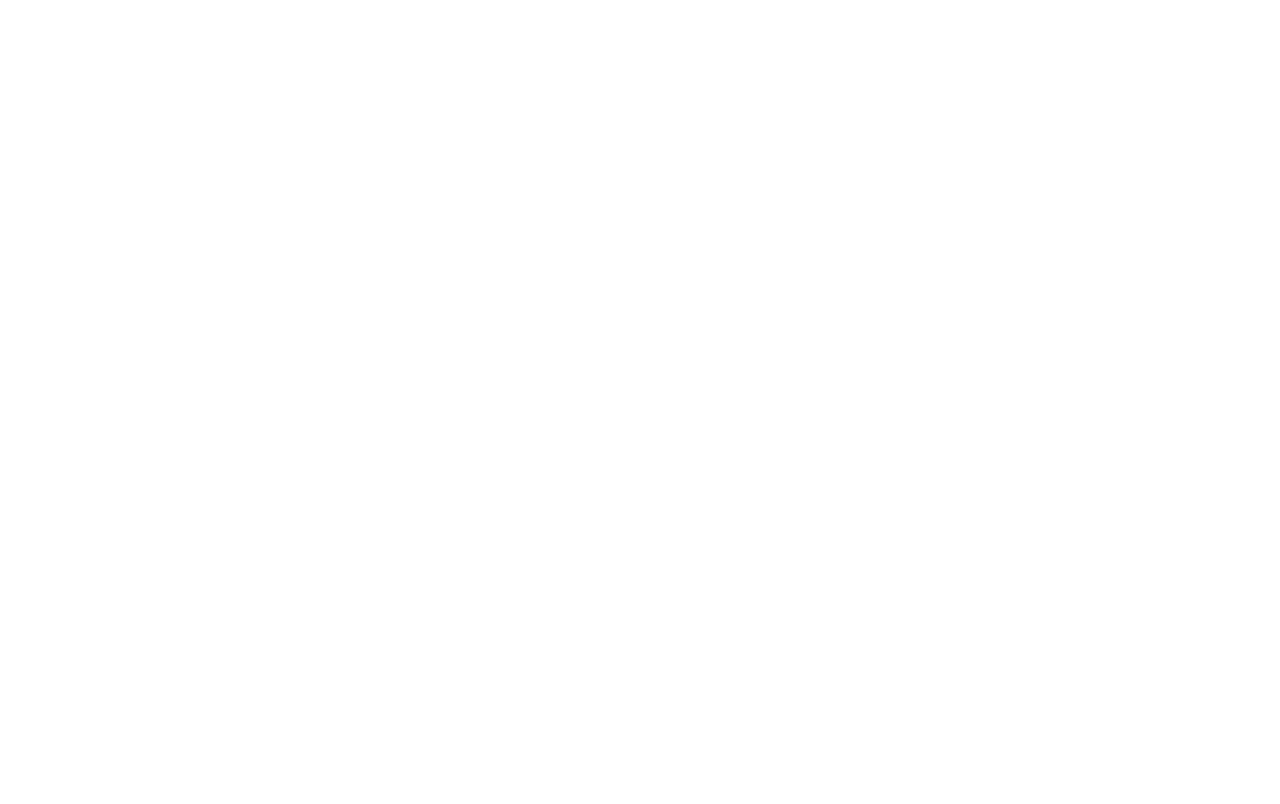
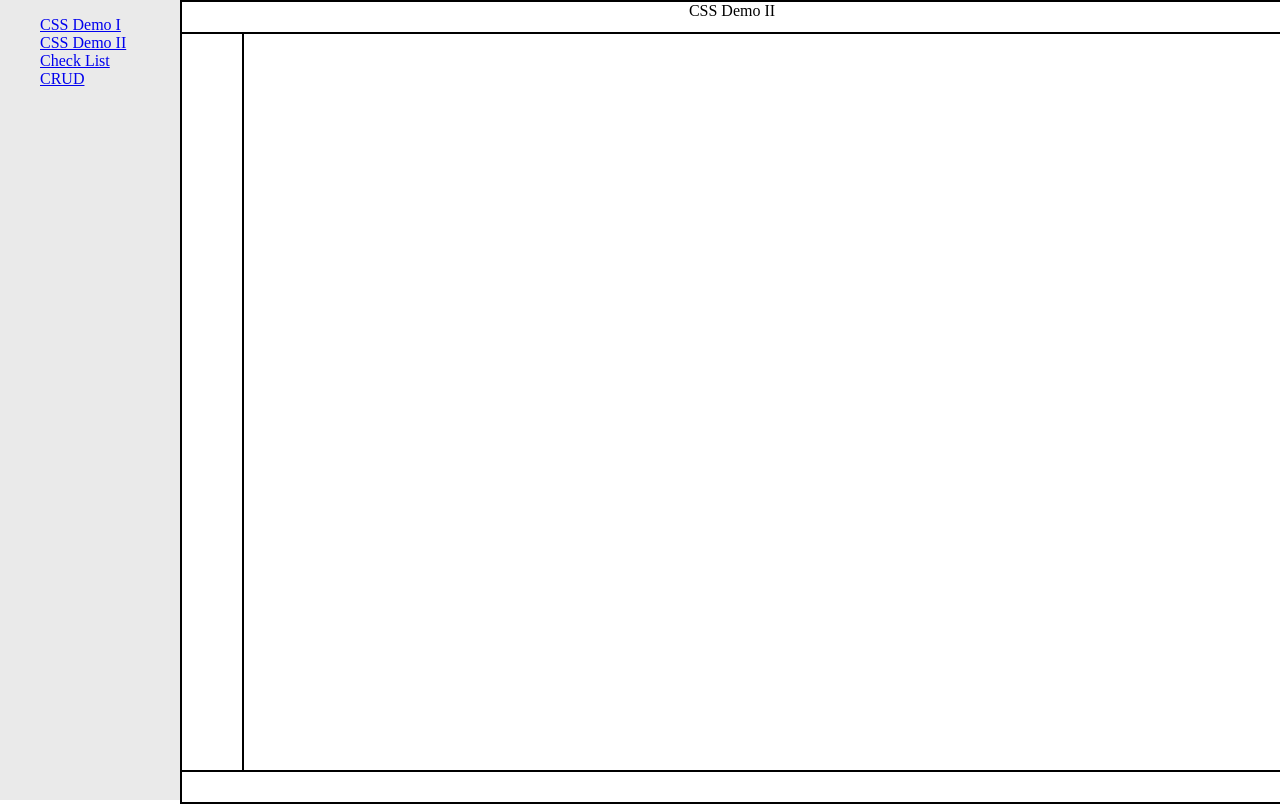
Before and after one commit to imjeffreylee/react_pretest, a React (Create React App) app: page /demoii in a window 1280 px wide. Before the commit this address had no page. Built offline with nearby package versions, Linux system fonts and the light colour scheme.

Commit message:
feat: complete css demos

```diff
--- /dev/null
+++ b/src/components/SideMenu.tsx
@@ -0,0 +1,25 @@
+import { Link } from 'react-router-dom';
+import { StyledSideMenu } from './styles/SideMenu.styled';
+
+const SideMenu = (): JSX.Element => {
+  return (
+    <StyledSideMenu>
+      <ul>
+        <li>
+          <Link to="/">CSS Demo I</Link>
+        </li>
+        <li>
+          <Link to="/demoii">CSS Demo II</Link>
+        </li>
+        <li>
+          <Link to="/checklist">Check List</Link>
+        </li>
+        <li>
+          <Link to="/crud">CRUD</Link>
+        </li>
+      </ul>
+    </StyledSideMenu>
+  );
+};
+
+export default SideMenu;
--- a/src/components/styles/CheckList.styled.tsx
+++ b/src/components/styles/CheckList.styled.tsx
@@ -1,7 +1,7 @@
 import styled from 'styled-components';
 
 export const StyledCheckList = styled.div`
-  width: 100%;
+  margin-top: 50px;
   color: rgb(143, 143, 143);
   thead {
     color: rgb(12, 60, 117);
--- /dev/null
+++ b/src/components/styles/ContentContainer.styled.tsx
@@ -0,0 +1,5 @@
+import styled from 'styled-components';
+
+export const ContentContainer = styled.div`
+  margin-left: 180px;
+`;
--- /dev/null
+++ b/src/components/styles/CssDemo.styled.tsx
@@ -0,0 +1,53 @@
+import styled from 'styled-components';
+
+const borderLine = '2px solid #000';
+const textAlign = 'text-align: center';
+
+export const DemoI = styled.div`
+  width: 100%;
+  height: 100vh;
+  border: ${borderLine};
+  .header {
+    height: 30px;
+    border-bottom: ${borderLine};
+    ${textAlign}
+  }
+  .aside {
+    width: 60px;
+    height: calc(100% - 64px);
+    border-right: ${borderLine};
+  }
+  .footer {
+    height: 30px;
+    border-top: ${borderLine};
+  }
+`;
+
+export const DemoII = styled.div`
+  width: 100%;
+  height: 100vh;
+  border: ${borderLine};
+  display: flex;
+  flex-direction: column;
+  .header {
+    height: 30px;
+    border-bottom: ${borderLine};
+    ${textAlign}
+  }
+  .body {
+    height: calc(100% - 64px);
+    width: 100%;
+    display: flex;
+  }
+  .aside {
+    width: 60px;
+    border-right: ${borderLine};
+  }
+  .main {
+    width: calc(100% - 60px);
+  }
+  .footer {
+    height: 30px;
+    border-top: ${borderLine};
+  }
+`;
--- /dev/null
+++ b/src/components/styles/Global.styled.tsx
@@ -0,0 +1,9 @@
+import { createGlobalStyle } from 'styled-components';
+
+export default createGlobalStyle`
+  body {
+    margin: 0;
+    padding: 0;
+    box-sizing: border-box;
+  }
+`;
--- /dev/null
+++ b/src/components/styles/SideMenu.styled.tsx
@@ -0,0 +1,14 @@
+import styled from 'styled-components';
+
+export const StyledSideMenu = styled.div`
+  position: fixed;
+  left: 0;
+  top: 0;
+  width: 180px;
+  height: 100vh;
+  background-color: rgb(234, 234, 234);
+  border-right: 2px solid #000;
+  li {
+    list-style: none;
+  }
+`;
--- a/src/index.tsx
+++ b/src/index.tsx
@@ -1,16 +1,28 @@
 import React from 'react';
 import ReactDOM from 'react-dom';
-import CheckList from './components/CheckList';
 import { BrowserRouter, Route, Routes } from 'react-router-dom';
+
+import Crud from './pages/Crud';
+import CssDemoI from './pages/CssDemoI';
+import CssDemoII from './pages/CssDemoII';
+import CheckList from './pages/CheckList';
+import SideMenu from './components/SideMenu';
+import GlobalCSS from './components/styles/Global.styled';
+import { ContentContainer } from './components/styles/ContentContainer.styled';
 
 ReactDOM.render(
   <React.StrictMode>
+    <GlobalCSS />
     <BrowserRouter>
-      <Routes>
-        {/* <Route path="/" element={<CheckList />} /> */}
-        <Route path="/checklist" element={<CheckList />} />
-        {/* <Route path="/crud" element={<CheckList />} /> */}
-      </Routes>
+      <SideMenu />
+      <ContentContainer>
+        <Routes>
+          <Route path="/" element={<CssDemoI />} />
+          <Route path="/demoii" element={<CssDemoII />} />
+          <Route path="/checklist" element={<CheckList />} />
+          <Route path="/crud" element={<Crud />} />
+        </Routes>
+      </ContentContainer>
     </BrowserRouter>
   </React.StrictMode>,
   document.getElementById('root')
--- a/src/components/CheckList.tsx
+++ b/src/pages/CheckList.tsx
@@ -1,6 +1,7 @@
-import { StyledCheckList } from './styles/CheckList.styled';
+import { useEffect, useState } from 'react';
+
 import list from '../data/list.json';
-import { useEffect, useState } from 'react';
+import { StyledCheckList } from '../components/styles/CheckList.styled';
 
 const CheckList = (): JSX.Element => {
   const [checkList, setCheckList] = useState(list);
@@ -34,8 +35,8 @@
     const currIdCheckedStatus = checkList[currId - 1].checked;
 
     const updatedList = checkList.map(item => {
-      const { id: itemId } = item;
-      if (isInRange(prevId, currId, itemId))
+      const { id: itemId, available } = item;
+      if (isInRange(prevId, currId, itemId) && available)
         return { ...item, checked: !currIdCheckedStatus };
       return item;
     });
@@ -52,7 +53,9 @@
   };
 
   useEffect(() => {
-    const allChecked = checkList.every(({ checked }) => checked);
+    const allChecked = checkList
+      .filter(({ available }) => available)
+      .every(({ checked }) => checked);
     if (allChecked) return setAllChecked(true);
     setAllChecked(false);
   }, [checkList]);
--- /dev/null
+++ b/src/pages/Crud.tsx
@@ -0,0 +1,11 @@
+const Crud = () => {
+  return (
+    <div style={{ margin: '25px' }}>
+      <p>
+        以我自己的經驗，最常見的API規格不外乎GET、POST、PUT、PATCH、DELETE。
+      </p>
+    </div>
+  );
+};
+
+export default Crud;
--- /dev/null
+++ b/src/pages/CssDemoI.tsx
@@ -0,0 +1,15 @@
+import { DemoI } from '../components/styles/CssDemo.styled';
+
+const CssDemoI = (): JSX.Element => {
+  return (
+    <div>
+      <DemoI>
+        <div className="header">CSS Demo I</div>
+        <div className="aside"></div>
+        <div className="footer"></div>
+      </DemoI>
+    </div>
+  );
+};
+
+export default CssDemoI;
--- /dev/null
+++ b/src/pages/CssDemoII.tsx
@@ -0,0 +1,18 @@
+import { DemoII } from '../components/styles/CssDemo.styled';
+
+const CssDemoII = (): JSX.Element => {
+  return (
+    <div>
+      <DemoII>
+        <div className="header">CSS Demo II</div>
+        <div className="body">
+          <div className="aside"></div>
+          <div className="main"></div>
+        </div>
+        <div className="footer"></div>
+      </DemoII>
+    </div>
+  );
+};
+
+export default CssDemoII;
```
